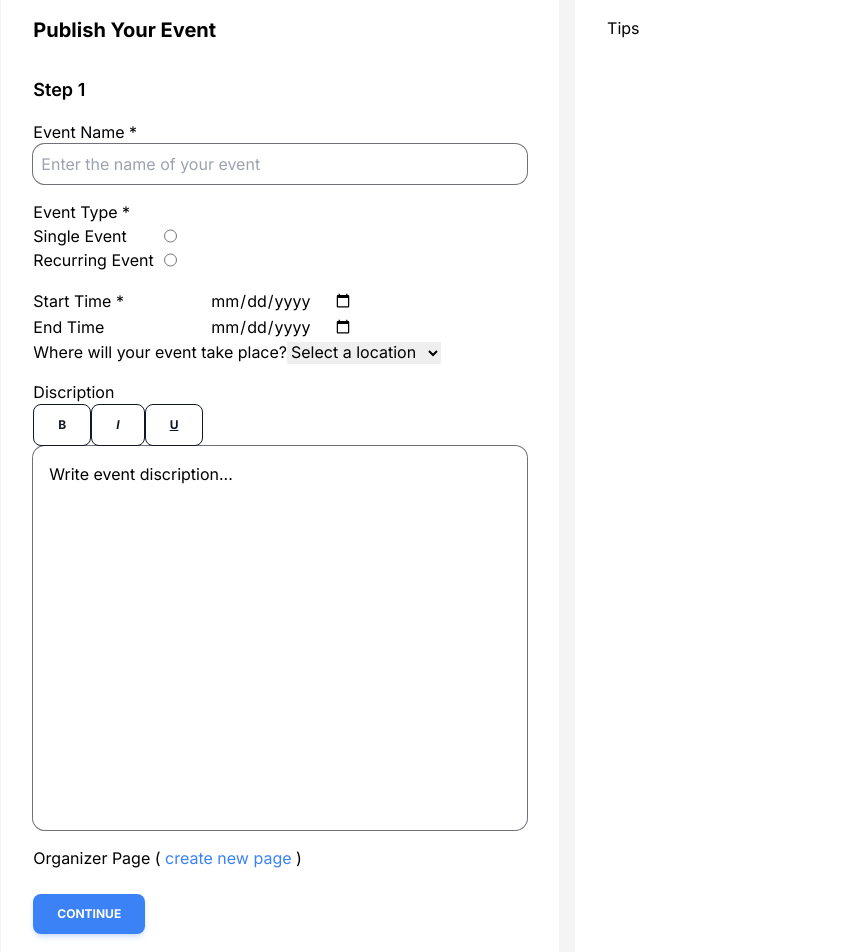
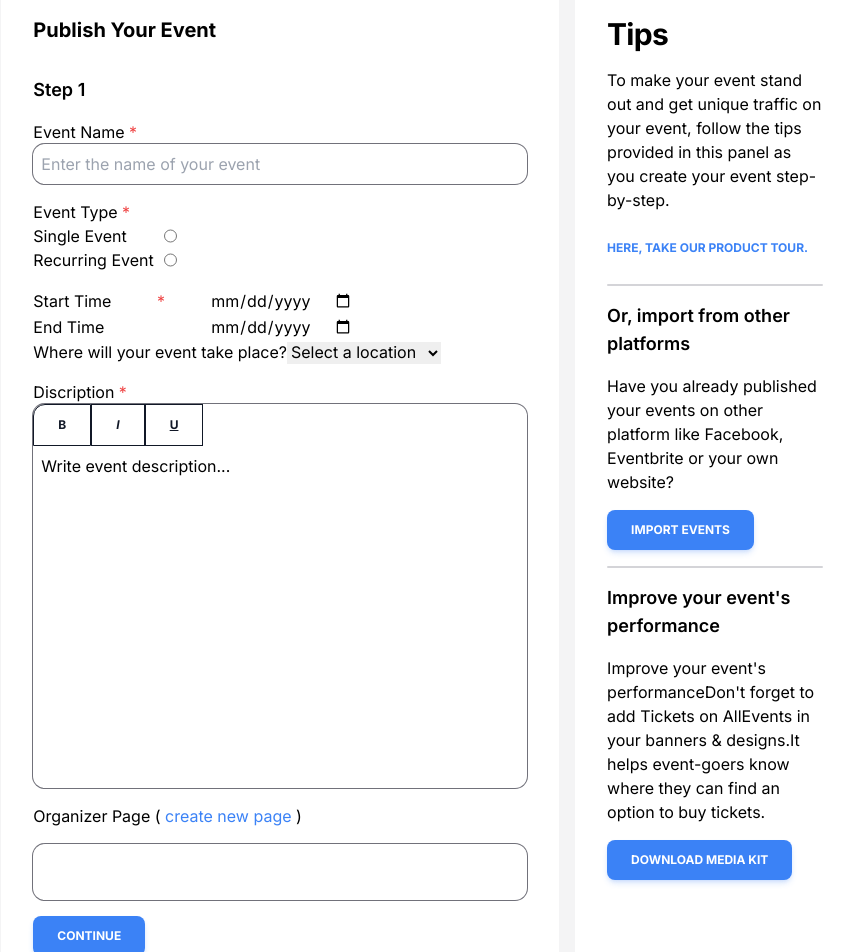
Before and after one commit to GOne0816/Event-Management, a React (Vite) app: page /createEvent in a window 1280 px wide. Shown: the part 420-1372 px from the top of the page, without its empty margins (212-1066 px from the left). Built offline with nearby package versions, Linux system fonts and the light colour scheme.

Commit message:
responsive for sm devices

```diff
--- a/src/Components/User/CreateEvent.jsx
+++ b/src/Components/User/CreateEvent.jsx
@@ -3,10 +3,10 @@ import React from "react";
 const CreateEvent = () => {
   return (
     <div className="bg-zinc-100 h-[100%] w-full">
-      <section className=" flex justify-center items-center flex-col gap-8 py-8">
+      <section className=" flex justify-center items-center flex-col gap-8 py-8 max-sm:py-4">
         {/* Watch Now Video Card */}
-        <div className="w-2/3 bg-white p-8 flex gap-8 rounded-xl">
-          <div className="h-28 w-28 bg-zinc-200 rounded-xl"></div>
+        <div className="w-2/3 bg-white p-8 flex gap-8 rounded-xl max-sm:w-[90%]">
+          <div className="h-28 min-w-28 bg-zinc-200 rounded-xl"></div>
           <div className="space-y-2">
             <h1 className="text-lg font-bold">
               Here's a video to help you out!
@@ -20,14 +20,16 @@ const CreateEvent = () => {
         </div>
 
         {/* Event Form */}
-        <div className="w-2/3 py-16 flex gap-4">
-          <form className="bg-white w-4/6 rounded-xl p-8">
+        <div className="w-2/3 py-16 flex gap-4 max-sm:w-[90%]">
+          <form className="bg-white w-4/6 max-sm:w-full rounded-xl p-8">
             <h1 className="font-bold text-xl mb-8">Publish Your Event</h1>
             <h3 className="font-semibold text-lg mb-4">Step 1</h3>
 
             {/* Event Name Input Section */}
             <div className="flex flex-col my-4">
-              <label htmlFor="eventName">Event Name *</label>
+              <label htmlFor="eventName">
+                Event Name <span className="text-red-500">*</span>
+              </label>
               <input
                 type="text"
                 name="eventName"
@@ -39,7 +41,9 @@ const CreateEvent = () => {
 
             {/* Event Type Input Secton */}
             <div className="flex flex-col my-4">
-              <label htmlFor="event">Event Type *</label>
+              <label htmlFor="event">
+                Event Type <span className="text-red-500">*</span>
+              </label>
               <label htmlFor="single" className="w-36 flex justify-between">
                 Single Event
                 <input
@@ -61,12 +65,12 @@ const CreateEvent = () => {
             </div>
 
             {/* Time & Date Section */}
-            <div className="flex flex-col w-80">
+            <div className="flex flex-col w-80 max-sm:w-full">
               <label
                 htmlFor="startingDate"
                 className="flex justify-between items-center"
               >
-                Start Time *
+                Start Time <span className="text-red-500">*</span>
                 <input type="date" name="startingDate" id="" />
               </label>
               <label
@@ -94,47 +98,128 @@ const CreateEvent = () => {
 
             {/* Event Description */}
             <div className="flex flex-col my-4">
-              <label htmlFor="description" className="">Discription</label>
+              <label htmlFor="description" className="">
+                Discription <span className="text-red-500">*</span>
+              </label>
               <div>
-                <div>
-                  <button className="btn-Outlined">B</button>
-                  <button className="btn-Outlined"><i>I</i></button>
-                  <button className="btn-Outlined underline">U</button>
-                </div>
-                <div className="h-96 w-full ring-1 ring-zinc-500 rounded-xl p-4" contentEditable="true">
-                  Write event discription...
+                <div
+                  className="h-96 w-full ring-1 ring-zinc-500 rounded-xl"
+                  contentEditable="true"
+                >
+                  <div className="mb-2">
+                    <button className="btn-Outlined rounded-none rounded-tl-xl">
+                      B
+                    </button>
+                    <button className="btn-Outlined rounded-none">
+                      <i>I</i>
+                    </button>
+                    <button className="btn-Outlined underline rounded-none">
+                      U
+                    </button>
+                  </div>
+                  <div className="pl-2">Write event description...</div>
                 </div>
               </div>
             </div>
 
             {/* Organizer Page */}
             <div>
-              <label htmlFor="">Organizer Page ( <a className="text-blue-500" href="http://">create new page</a> )</label>
-              <input type="text" name="" id="" />
+              <label htmlFor="">
+                Organizer Page ({" "}
+                <a className="text-blue-500" href="http://">
+                  create new page
+                </a>{" "}
+                )
+              </label>
+              <div className="ring-1 ring-zinc-500 rounded-xl p-4 my-4">
+                <input type="text" name="" id="" />
+              </div>
             </div>
             <button className="btn-Blue">Continue</button>
             <div className="mt-8">
               <h3 className="font-semibold text-lg mb-4">Step 2</h3>
               <ul>
-                <li><span> &#8226; </span> Add Event Banner</li>
-                <li><span> &#8226; </span> Setup Ticketing & Payment Details</li>
-                <li><span> &#8226; </span> Publish Your Event Page</li>
+                <li>
+                  <span> &#8226; </span> Add Event Banner
+                </li>
+                <li>
+                  <span> &#8226; </span> Setup Ticketing & Payment Details
+                </li>
+                <li>
+                  <span> &#8226; </span> Publish Your Event Page
+                </li>
               </ul>
             </div>
           </form>
-          <div className="bg-white w-2/6 rounded-xl p-8">
-            <h1>Tips</h1>
+          <div className="bg-white w-2/6 rounded-xl p-8 max-sm:hidden">
+            <div className="mb-4">
+              <h1 className="text-3xl font-bold tracking-tight">Tips</h1>
+              <p className="my-4">
+                To make your event stand out and get unique traffic on your
+                event, follow the tips provided in this panel as you create your
+                event step-by-step.{" "}
+              </p>
+              <button className="text-blue-500 px-0">
+                Here, take our product tour.
+              </button>
+            </div>
+            <div className="bg-zinc-300 h-0.5 w-full rounded-full"></div>
+            <div className="my-4">
+              <h1 className="text-lg font-semibold">Or, import from other platforms</h1>
+              <p className="py-4">Have you already published your events on other platform like Facebook, Eventbrite or your own website?</p>
+              <button className="btn-Blue">IMPORT EVENTS</button>
+            </div>
+            <div className="bg-zinc-300 h-0.5 w-full rounded-full"></div>
+            <div className="my-4">
+              <h1 className="text-lg font-semibold">Improve your event's performance</h1>
+              <p className="py-4">
+              Improve your event's performanceDon't forget to add Tickets on AllEvents in your banners & designs.It helps event-goers know where they can find an option to buy tickets.</p>
+              <button className="btn-Blue">DOWNLOAD MEDIA KIT</button>
+            </div>
           </div>
         </div>
-        <div className="w-2/3 bg-white py-16 rounded-lg p-8">
+
+        {/* Need Help? */}
+        <div className="w-2/3 bg-white py-16 rounded-lg p-8 max-sm:w-[90%]">
           <h1 className="text-2xl font-bold pb-4">Need Help ?</h1>
           <ul className="text-blue-500">
-            <li><span> &#8226; </span><a className="hover:underline" href="http://">How to Create My Events Online</a></li>
-            <li><span> &#8226; </span><a className="hover:underline" href="http://">How to Send Email Invites to Attendees</a></li>
-            <li><span> &#8226; </span><a className="hover:underline" href="http://">How to keep track of your ticket sales</a></li>
-            <li><span> &#8226; </span><a className="hover:underline" href="http://">How to reach out to Potential Attendees from Your City</a></li>
-            <li><span> &#8226; </span><a className="hover:underline" href="http://">Have you already published your events on other platform like Facebook, Eventbrite or your own website?</a></li>
-            <li><span> &#8226; </span><a className="hover:underline" href="http://">Contact Us</a></li>
+            <li>
+              <span> &#8226; </span>
+              <a className="hover:underline" href="http://">
+                How to Create My Events Online
+              </a>
+            </li>
+            <li>
+              <span> &#8226; </span>
+              <a className="hover:underline" href="http://">
+                How to Send Email Invites to Attendees
+              </a>
+            </li>
+            <li>
+              <span> &#8226; </span>
+              <a className="hover:underline" href="http://">
+                How to keep track of your ticket sales
+              </a>
+            </li>
+            <li>
+              <span> &#8226; </span>
+              <a className="hover:underline" href="http://">
+                How to reach out to Potential Attendees from Your City
+              </a>
+            </li>
+            <li>
+              <span> &#8226; </span>
+              <a className="hover:underline" href="http://">
+                Have you already published your events on other platform like
+                Facebook, Eventbrite or your own website?
+              </a>
+            </li>
+            <li>
+              <span> &#8226; </span>
+              <a className="hover:underline" href="http://">
+                Contact Us
+              </a>
+            </li>
           </ul>
         </div>
       </section>
```
